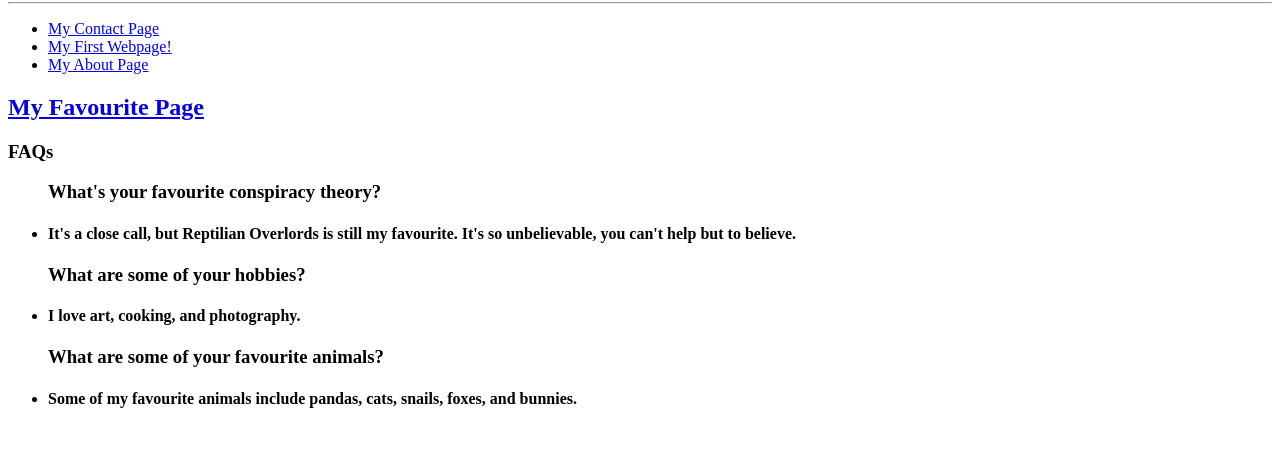
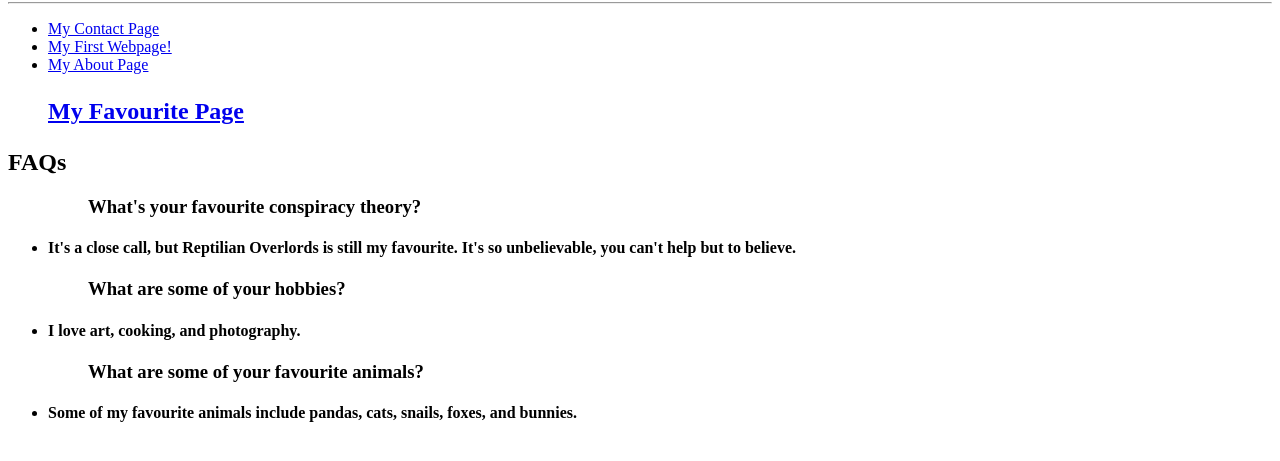
Before and after one commit to madelinewong/portfolio, a plain HTML site: page index.html in a window 1280 px wide. Shown: the part 267-728 px from the top of the page. Drawn offline with Linux system fonts and the light colour scheme.

Commit message:
Figured out that putting <ul><ol><h3>whatever text here</h3><?ol></ul> will page whatever you need.

```diff
--- a/index.html
+++ b/index.html
@@ -13,16 +13,16 @@
     <li> <a href="/learning-html">My First Webpage!</a></li>
     <li> <a href="/learning-html/about-me.html">My About Page</a></li>
 </ul>
-<h2> <a href="/learning-html/snails.html">My Favourite Page</a></h2>
+<h2><ol> <a href="/learning-html/snails.html">My Favourite Page</a></ol></h2>
 <body/>
 <section>
-<h3>FAQs</h3>
+<h2>FAQs</h2>
 <ul>
-    <p><h3>What's your favourite conspiracy theory?</h3></p>
+    <p><h3><ol>What's your favourite conspiracy theory?</ol></h3></p>
     <li><h4>It's a close call, but Reptilian Overlords is still my favourite. It's so unbelievable, you can't help but to believe.</h4></li>
-    <p> <h3>What are some of your hobbies?</h3></p>
+    <p> <h3><ol>What are some of your hobbies?</ol></h3></p>
     <li><h4>I love art, cooking, and photography.</li></h4> </li>
-    <p><h3>What are some of your favourite animals?</h3></p>
+    <p><h3><ol>What are some of your favourite animals?</ol></h3></p>
     <li><h4>Some of my favourite animals include pandas, cats, snails, foxes, and bunnies.</h4></li>
 </ul>
 </section>
```
